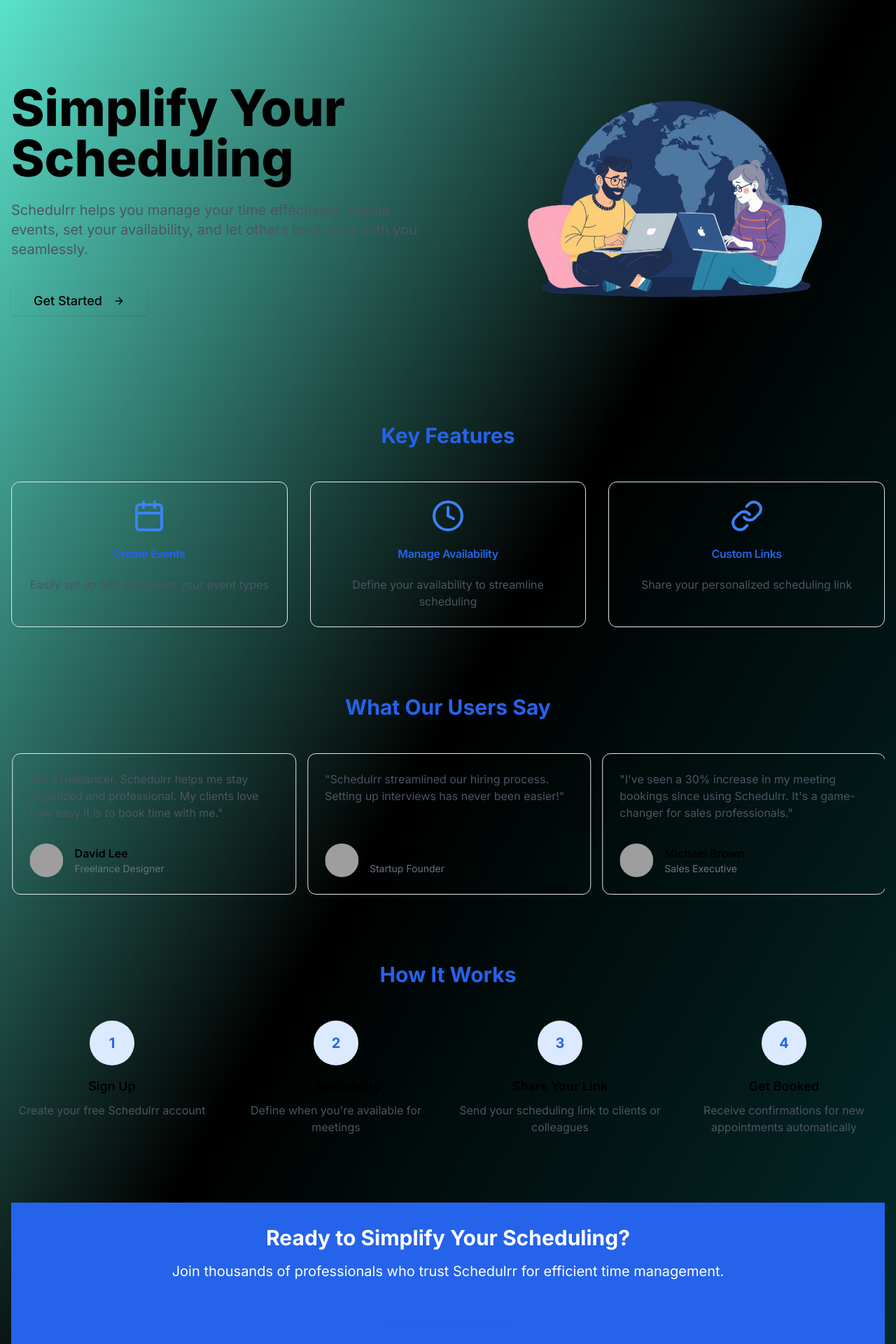
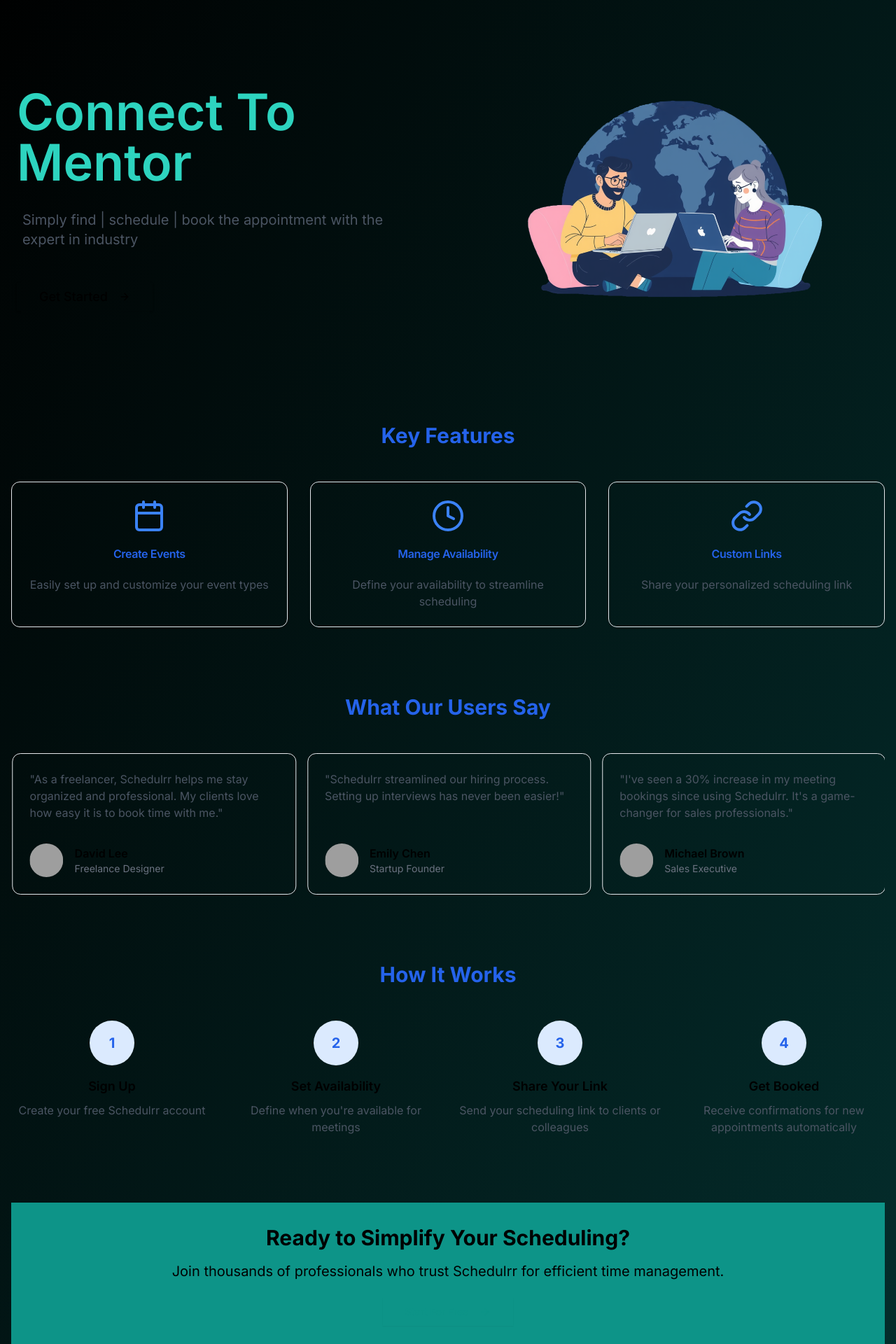
Before and after one commit to VaibhavTalkhande/connect, a Next.js app: page / in a window 1280 px wide. Shown: the part 80-2000 px from the top of the page at 70% size. Built offline with nearby package versions, Linux system fonts and the light colour scheme; no server answers; grey boxes are pictures that could not be loaded.

Commit message:
ui and theme settings

```diff
--- a/src/app/layout.tsx
+++ b/src/app/layout.tsx
@@ -30,7 +30,7 @@
             className={`${inter.className} dark:bg-gray-900 dark:text-gray-100 transition-colors duration-200`}
           >
             {/* <Header/> */}
-            <main className="relative h-full bg-repeat-round bg-gradient-to-br  from-teal-300 via-black to-teal-950  overflow-x-hidden">
+            <main className="relative h-full bg-repeat-round bg-gradient-to-br  from-black to-teal-950  overflow-x-hidden">
             <Header />
               {children}
             </main>
--- a/src/app/page.tsx
+++ b/src/app/page.tsx
@@ -46,13 +46,12 @@
     <main className="h-full relative mx-auto px-4 py-16">
       {/* Hero Section */}
       <div className="flex flex-1 flex-col lg:flex-row items-center justify-between gap-12 mb-24">
-        <div className="lg:w-1/2">
-          <h1 className="text-7xl font-extrabold gradient-title pb-6">
-            Simplify Your Scheduling
+        <div className="lg:w-1/2 m-auto ml p-2">
+          <h1 className="text-7xl font-semibold text-teal-400 gradient-title pb-6">
+            Connect To Mentor
           </h1>
-          <p className="text-xl text-gray-600 mb-10">
-            Schedulrr helps you manage your time effectively. Create events, set
-            your availability, and let others book time with you seamlessly.
+          <p className="text-xl text-wrap ml-auto lg:w-fit sm:w-full p-2   text-gray-600 mb-10">
+            Simply find | schedule | book the appointment with the expert in industry
           </p>
           <Link href={"/dashboard"}>
             <Button size="lg" className="text-lg">
@@ -125,7 +124,7 @@
       </div>
 
       {/* CTA Section */}
-      <div className="bg-blue-600 text-white rounded-lg p-8 text-center">
+      <div className="bg-teal-600 text-black rounded-lg p-8 text-center">
         <h2 className="text-3xl font-bold mb-4">
           Ready to Simplify Your Scheduling?
         </h2>
@@ -134,12 +133,12 @@
           management.
         </p>
         <Link href={"/dashboard"}>
-          <Button size="lg" variant="secondary" className="text-blue-600">
+          <Button size="lg" variant="secondary" className="text-teal-600">
             Start For Free <ArrowRight className="ml-2 h-5 w-5" />
           </Button>
         </Link>
       </div>
-      <footer className="text-center text-sm text-gray-500 dark:text-gray-400 py-12 bg-slate-900 dark:bg-gray-800">
+      <footer className="text-center text-sm text-gray-500 dark:text-gray-400 py-12 bg-slate-800 dark:bg-gray-800">
         <div className="py-4 container mx-auto px-4 text-center">
           <p>Made with ❤️ </p>
         </div>
--- a/src/components/EventList.tsx
+++ b/src/components/EventList.tsx
@@ -94,24 +94,24 @@
         {events.map((event) => (
           <div
             key={event.id}
-            className="relative flex flex-row p-6 w-full sm:w-72 bg-black shadow-lg rounded-xl transform transition hover:scale-105"
+            className="relative flex flex-row p-6 w-full h-[30dvh] sm:w-72 bg-teal-400 shadow-lg rounded-xl transform transition hover:scale-105"
           >
-            <div className="block absolute inset-0 transform translate-x-[-10px] translate-y-[-10px] bg-teal-500 rounded-xl -z-10"></div>
+            <div className="block absolute inset-0 transform translate-x-[-10px] translate-y-[-10px] bg-black border-2 border-teal-400 rounded-xl -z-10"></div>
             <div className="relative z-10 w-[90%] flex-col mb-4">
-              <h2 className="text-xl font-bold mb-2">{event.title || "Event Title"}</h2>
-              <p className="text-gray-700 mb-4">{event.description || "No description available"}</p>
+              <h2 className="text-teal-400 text-xl font-bold mb-2">{event.title || "Event Title"}</h2>
+              <p className="text-gray-700 mb-4 truncate max-h-[50%] text-clip p-1 overflow-hidden text-wrap">{event.description || "No description available"}</p>
             </div>
 
             {/* Buttons at the bottom */}
             <div className="flex-col   flex gap-4">
               <button
                onClick={() => event.id && deleteEvent(event.id.toString())}
-               className="  bg-red-600 text-white p-2 rounded-full hover:bg-gray-700">
+               className="   text-teal-400 p-2 rounded-full hover:bg-red-700">
                 <Trash className="w-6 h-6" />
               </button>
               <button
                 onClick={() => event.id && redirectToEvent(event.id.toString())}
-                className="bg-teal-500 text-white p-2 rounded-full hover:bg-teal-600"
+                className=" text-teal-400 p-2 rounded-full hover:bg-teal-600"
               >
                 <Pencil className="w-6 h-6" />
               </button>
@@ -132,8 +132,8 @@
         <div className="fixed inset-0 bg-black bg-opacity-50 flex justify-center items-center">
           <div className="bg-white p-6 rounded-lg w-11/12 sm:w-1/3">
             <h2 className="text-2xl font-bold mb-4">{selectedEvent.title}</h2>
-            <p className="text-gray-700 mb-4">{selectedEvent.description}</p>
-            <p className="text-gray-700 mb-4">Price:{selectedEvent.price} Rs</p>
+            <p className="text-gray-600 mb-4">{selectedEvent.description}</p>
+            <p className="text-gray-600 mb-4">Price:{selectedEvent.price} Rs</p>
             <div className="space-y-2">
               {selectedEvent.dateSlot.map((dateSlot) => (
                 <div key={dateSlot.id} className="border p-4 rounded-lg">
--- a/src/context/AuthContext.tsx
+++ b/src/context/AuthContext.tsx
@@ -28,18 +28,22 @@
     const fetchUser = useCallback(async () => {
 
         try {
-            if(user) return user;
+            if (user){
             const userDetails = await axios.get("/api/user/ValidateUser");
-            if (userDetails.data.user) {
-                console.log("this is one",userDetails.data.user);
-                const userdata = userDetails.data.user;
-                setUser(userdata);
-                return userdata;  // Return the data instead
+                if (userDetails.data.user) {
+                    console.log("this is one", userDetails.data.user);
+                    const userdata = userDetails.data.user;
+                    setUser(userdata);
+                    return userdata;  // Return the data instead
+                }
+                else {
+                    return;
+                }
             }
         } catch (error) {
             console.error('Error fetching user:', error);
         }
-    }, []); // Remove user from dependencies
+    }, []);
 
     useEffect(() => {
         const checkAndRedirect = async () => {
```
